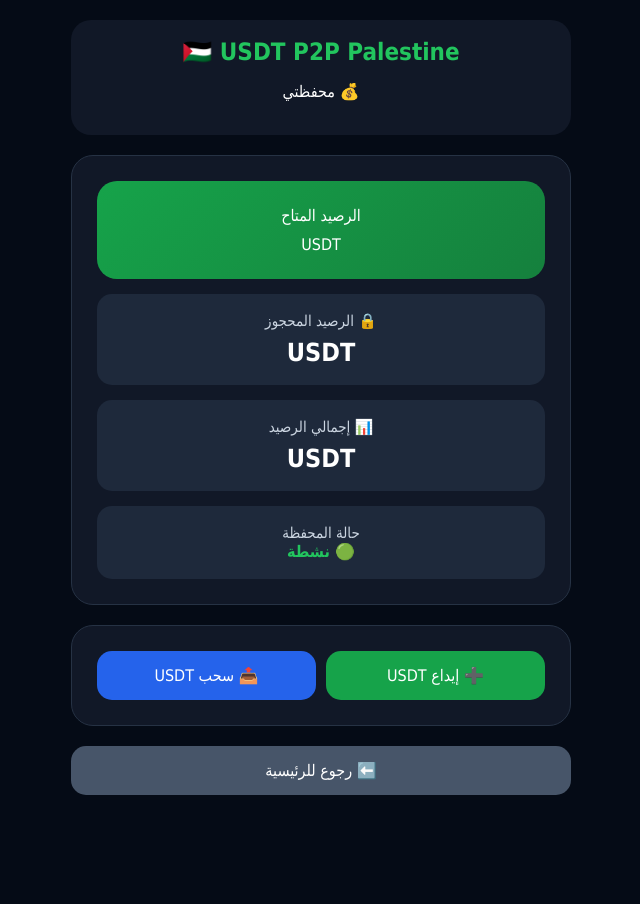
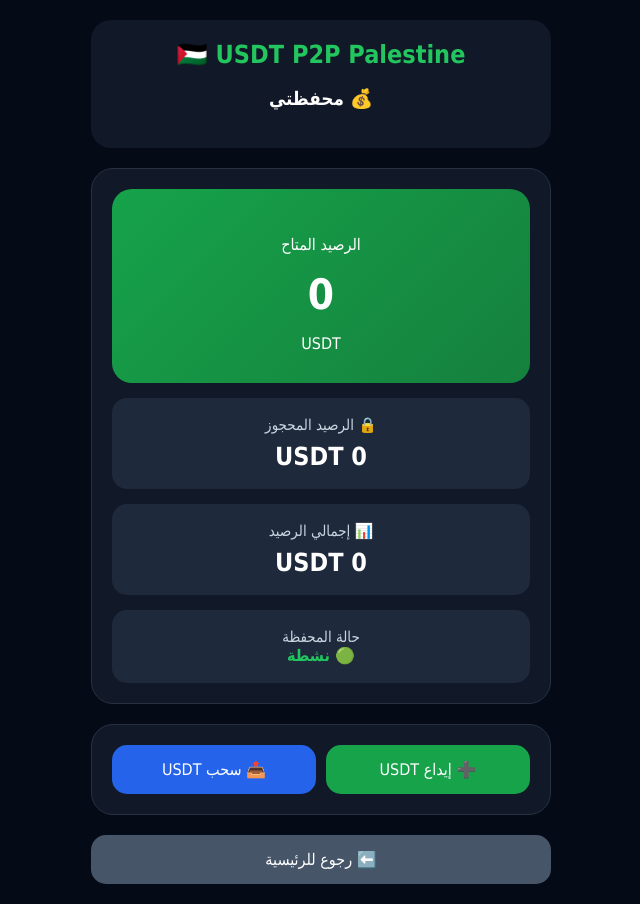
Before and after one commit to sameraishi460-cmd/USDT-P2P-Palestine, a Flask app: template templates/wallet.html in a window 1280 px wide. Shown: the whole page, without its empty margins (319-959 px from the left). Before the commit the page ends 795 px from the top, so only its background shows below. Run offline with Flask 3, Linux system fonts and the light colour scheme; the template is opened without the code that fills it, so the values that code supplies are empty.

Commit message:
Refactor wallet.html for improved layout and styling

```diff
--- a/templates/wallet.html
+++ b/templates/wallet.html
@@ -8,8 +8,11 @@
 
 <title>محفظتي - USDT P2P Palestine</title>
 
+<style>
 
-<style>
+*{
+box-sizing:border-box;
+}
 
 body{
 margin:0;
@@ -26,17 +29,19 @@ padding:20px;
 }
 
 
+
 .header{
 background:#111827;
-padding:18px;
+padding:20px;
 border-radius:20px;
 text-align:center;
 margin-bottom:20px;
 }
 
 
+
 .logo{
-font-size:24px;
+font-size:25px;
 font-weight:bold;
 color:#22c55e;
 }
@@ -48,25 +53,29 @@ color:#22c55e;
 background:#111827;
 border:1px solid #263244;
 border-radius:22px;
-padding:25px;
+padding:20px;
 margin-bottom:20px;
+
+}
+
+
+
+.balance{
+
+background:linear-gradient(135deg,#16a34a,#15803d);
+padding:30px;
+border-radius:20px;
 text-align:center;
 
 }
 
 
 
-.main-balance{
+.balance h1{
 
-background:linear-gradient(135deg,#16a34a,#15803d);
-border-radius:20px;
-padding:25px;
-}
+font-size:42px;
+margin:15px 0;
 
-
-.main-balance h1{
-font-size:40px;
-margin:10px;
 }
 
 
@@ -77,12 +86,13 @@ background:#1e293b;
 padding:18px;
 border-radius:15px;
 margin-top:15px;
+text-align:center;
 
 }
 
 
 
-.title{
+.label{
 
 color:#cbd5e1;
 font-size:15px;
@@ -115,12 +125,12 @@ gap:10px;
 
 padding:15px;
 border-radius:15px;
+text-align:center;
 text-decoration:none;
 color:white;
-font-size:16px;
-display:block;
 
 }
+
 
 
 .deposit{
@@ -130,11 +140,13 @@ background:#16a34a;
 }
 
 
+
 .withdraw{
 
 background:#2563eb;
 
 }
+
 
 
 .back{
@@ -146,9 +158,9 @@ border-radius:15px;
 text-align:center;
 text-decoration:none;
 color:white;
-margin-top:20px;
 
 }
+
 
 
 .status{
@@ -157,7 +169,6 @@ color:#22c55e;
 font-weight:bold;
 
 }
-
 
 
 </style>
@@ -180,9 +191,9 @@ font-weight:bold;
 🇵🇸 USDT P2P Palestine
 </div>
 
-<p>
+<h3>
 💰 محفظتي
-</p>
+</h3>
 
 </div>
 
@@ -192,15 +203,15 @@ font-weight:bold;
 <div class="card">
 
 
-<div class="main-balance">
+<div class="balance">
 
-<div>
+<p>
 الرصيد المتاح
-</div>
+</p>
 
 
 <h1>
-{{ wallet.balance }}
+{{ wallet.balance or 0 }}
 </h1>
 
 
@@ -213,15 +224,18 @@ USDT
 
 
 
+
 <div class="box">
 
-<div class="title">
+<div class="label">
 🔒 الرصيد المحجوز
 </div>
 
 
 <div class="value">
-{{ wallet.locked }} USDT
+
+{{ wallet.locked or 0 }} USDT
+
 </div>
 
 
@@ -230,18 +244,17 @@ USDT
 
 
 
+
 <div class="box">
 
-<div class="title">
+<div class="label">
 📊 إجمالي الرصيد
 </div>
 
 
 <div class="value">
 
-{{ wallet.balance + wallet.locked }}
-
-USDT
+{{ (wallet.balance or 0) + (wallet.locked or 0) }} USDT
 
 </div>
 
@@ -250,15 +263,19 @@ USDT
 
 
 
+
+
 <div class="box">
 
-<div class="title">
+<div class="label">
 حالة المحفظة
 </div>
 
 
 <div class="status">
+
 🟢 نشطة
+
 </div>
 
 
@@ -272,19 +289,25 @@ USDT
 
 
 
+
+
 <div class="card">
 
 
 <div class="buttons">
 
 
-<a class="btn deposit" href="#">
+<a href="#" class="btn deposit">
+
 ➕ إيداع USDT
+
 </a>
 
 
-<a class="btn withdraw" href="#">
+<a href="#" class="btn withdraw">
+
 📤 سحب USDT
+
 </a>
 
 
@@ -296,16 +319,19 @@ USDT
 
 
 
-<a class="back" href="/">
+
+<a href="/" class="back">
+
 ⬅️ رجوع للرئيسية
+
 </a>
-
 
 
 
 </div>
 
 
+
 </body>
 
 </html>
```
